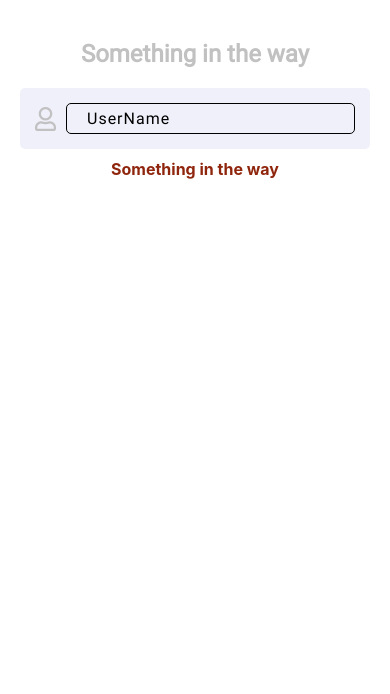
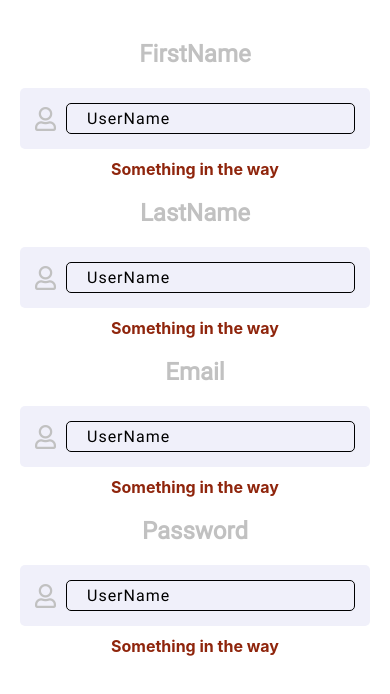
Before and after one commit to KennedyMungai/WhatsappClone, a React Native app: screen / in a window 390 px wide. Shown: the top 694 px of the page. Built offline with nearby package versions, Linux system fonts and the light colour scheme.

Commit message:
Added four more input elements

```diff
--- a/screens/AuthScreen.js
+++ b/screens/AuthScreen.js
@@ -7,7 +7,28 @@ const AuthScreen = () => {
     return (
         <SafeAreaView style={styles.chatScreenView}>
             <Input
-                label={"Something in the way"}
+                label={"FirstName"}
+                IconPack={FontAwesome5}
+                iconName={"user"}
+                iconSize={24}
+                errorText={"Something in the way"}
+            />
+            <Input
+                label={"LastName"}
+                IconPack={FontAwesome5}
+                iconName={"user"}
+                iconSize={24}
+                errorText={"Something in the way"}
+            />
+            <Input
+                label={"Email"}
+                IconPack={FontAwesome5}
+                iconName={"user"}
+                iconSize={24}
+                errorText={"Something in the way"}
+            />
+            <Input
+                label={"Password"}
                 IconPack={FontAwesome5}
                 iconName={"user"}
                 iconSize={24}
```
